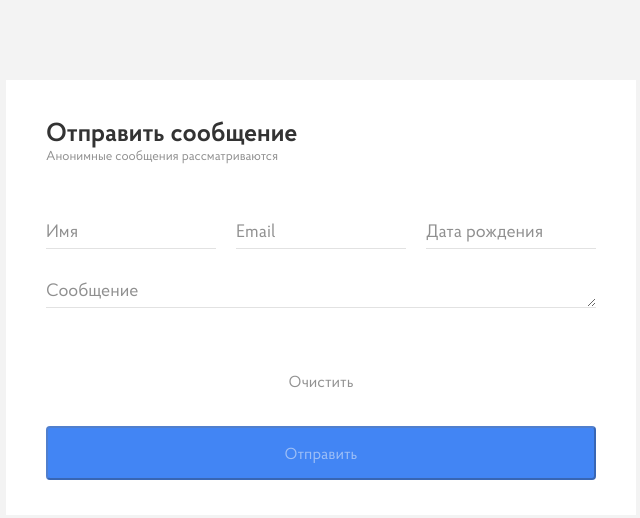
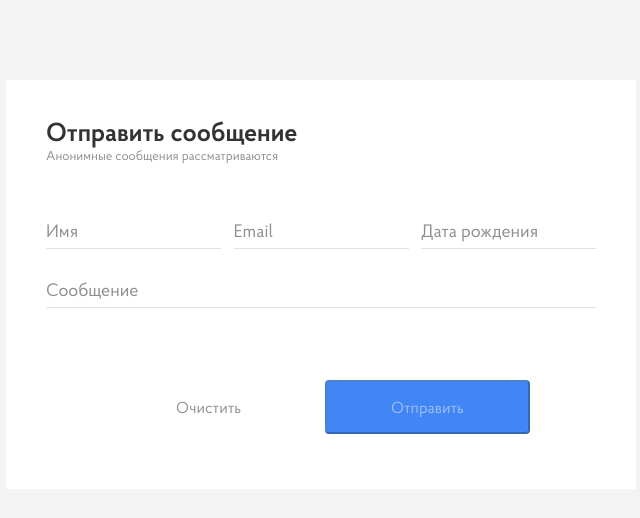
Before and after one commit to riedel28/test-task-pik, a React (Create React App) app: page / in a window 1280 px wide. Shown: the top 518 px of the page, without its empty margins (319-959 px from the left). Built offline with nearby package versions, Linux system fonts and the light colour scheme.

Commit message:
Improve styling

```diff
--- a/src/components/MessageForm.js
+++ b/src/components/MessageForm.js
@@ -1,8 +1,6 @@
 import React from 'react';
 import Textarea from 'react-textarea-autosize';
-
 import { Field, reduxForm } from 'redux-form';
-
 import Button from './Button';
 
 const isCreditAllowed = num => {
@@ -32,8 +30,6 @@ const validate = values => {
 
   const dateRegExp = '^([0]?[1-9]|[1|2][0-9]|[3][0|1])[./-]([0]?[1-9]|[1][0-2])[./-]([0-9]{4})$';
 
-  if (!values.name) errors.name = 'Введите имя';
-
   if (!values.email) {
     errors.email = 'Введите email';
   } else if (!/^[A-Z0-9._%+-]+@[A-Z0-9.-]+\.[A-Z]{2,4}$/i.test(values.email)) {
@@ -55,24 +51,6 @@ const validate = values => {
   return errors;
 };
 
-const renderTextarea = ({
-  input,
-  type,
-  label,
-  placeholder,
-  meta: {
-    touched, error, warning, dirty,
-  },
-}) => (
-  <div className="input-field">
-    {dirty && <label className="show">{label}</label>}
-    <Textarea {...input} type={type} placeholder={placeholder} />
-    {touched &&
-      ((error && <span className="error show">{error}</span>) ||
-        (warning && <span className="error show">{warning}</span>))}
-  </div>
-);
-
 const renderInput = ({
   input,
   type,
@@ -84,7 +62,11 @@ const renderInput = ({
 }) => (
   <div className="input-field">
     {dirty && <label className="show">{label}</label>}
+    {label === 'Сообщение' ? (
+      <Textarea {...input} placeholder={placeholder} type={type} />
+    ) : (
       <input {...input} type={type} placeholder={placeholder} />
+    )}
     {touched &&
       ((error && <span className="error show">{error}</span>) ||
         (warning && <span className="error show">{warning}</span>))}
@@ -120,15 +102,17 @@ const MessageForm = props => {
         label="Сообщение"
         type="text"
         name="message"
-        component={renderTextarea}
+        component={renderInput}
         placeholder="Сообщение"
       />
+      <div className="btn-container">
         <Button className="btn btn-clear" type="button" onClick={reset} disabled={pristine}>
           Очистить
         </Button>
         <Button className="btn" type="submit" disabled={pristine || submitting}>
           Отправить
         </Button>
+      </div>
     </form>
   );
 };
--- a/src/csssrc/less/index.css
+++ b/src/csssrc/less/index.css
@@ -44,7 +44,7 @@ body {
 }
 form {
   margin: 10vh 0;
-  padding: 35px 40px;
+  padding: 35px 25px 20px;
   display: flex;
   flex-direction: column;
   background-color: #ffffff;
@@ -53,24 +53,48 @@ form {
 @media (min-width: 768px) {
   form {
     width: 630px;
+    padding: 35px 40px;
     text-align: left;
   }
 }
-.inputs-container {
-  display: flex;
-  flex-direction: row;
-  justify-content: space-between;
+.form-title {
+  width: 100%;
+  padding: 0;
+  margin: 0;
+  font-size: 26px;
+  line-height: 33px;
+  color: #333333;
+}
+.form-subtitle {
+  width: 100%;
+  padding: 0;
+  margin: 0;
+  margin-bottom: 50px;
+  font-size: 13px;
+  line-height: 16px;
+  color: #8f8f8f;
+}
+@media (min-width: 768px) {
+  .inputs-container {
+    display: flex;
+    flex-direction: row;
+    justify-content: space-between;
+  }
 }
 .input-field {
   position: relative;
+  display: flex;
+  flex-direction: column;
   margin: 0 0 24px 0;
   text-align: left;
 }
 @media (min-width: 768px) {
+  .input-field input {
+    width: 175px;
+  }
 }
 label {
   position: absolute;
-  opacity: 0;
   top: -18px;
   left: 0;
   font-size: 12px;
@@ -89,11 +113,6 @@ input {
   border-bottom: 1px solid #e2e2e2;
   outline: none;
 }
-@media (min-width: 768px) {
-  input {
-    width: 170px;
-  }
-}
 input:focus {
   border-bottom: 1px solid #4285f4;
 }
@@ -101,18 +120,22 @@ input:invalid {
   border-bottom: 1px solid #ff4242;
 }
 textarea {
+  width: 100%;
   padding: 6px 0;
   font-family: 'Proba Pro', sans-serif;
   font-size: 18px;
   line-height: 22px;
-  border: 0;
+  border: none;
+  overflow: auto;
+  outline: none;
   border-bottom: 1px solid #e2e2e2;
-  outline: none;
+  resize: none;
 }
-@media (min-width: 768px) {
-  textarea {
-    width: 100%;
-  }
+textarea:focus {
+  border-bottom: 1px solid #4285f4;
+}
+textarea:invalid {
+  border-bottom: 1px solid #ff4242;
 }
 ::-webkit-input-placeholder {
   font-size: 18px;
@@ -138,32 +161,34 @@ textarea {
   color: #8f8f8f;
 }
 .error {
+  margin-top: 5px;
+  width: 100%;
   font-size: 10px;
   line-height: 12px;
   color: #ff4242;
+  opacity: 1;
+}
+@media (min-width: 768px) {
+  .error {
+    width: 175px;
+  }
 }
 .show {
   opacity: 1;
 }
-.form-title {
-  width: 100%;
-  padding: 0;
-  margin: 0;
-  font-size: 26px;
-  line-height: 33px;
-  color: #333333;
+.btn-container {
+  display: flex;
+  flex-direction: column;
+  margin: 20px 0 0;
 }
-.form-subtitle {
-  width: 100%;
-  padding: 0;
-  margin: 0;
-  margin-bottom: 50px;
-  font-size: 13px;
-  line-height: 16px;
-  color: #8f8f8f;
+@media (min-width: 768px) {
+  .btn-container {
+    flex-direction: row;
+    justify-content: center;
+    margin: 48px 0 20px;
+  }
 }
 .btn {
-  margin: 20px 0 0;
   padding: 14px 64px;
   font-family: 'Proba Pro', sans-serif;
   font-size: 16px;
@@ -174,8 +199,6 @@ textarea {
   border-radius: 4px;
   cursor: pointer;
 }
-@media (min-width: 768px) {
-}
 .btn:disabled {
   color: rgba(250, 250, 250, 0.5);
 }
@@ -183,9 +206,17 @@ textarea {
   background-color: #3874d7;
 }
 .btn-clear {
+  margin-bottom: 10px;
   background-color: #ffffff;
   border: 0;
   color: rgba(38, 38, 38, 0.5);
+}
+@media (min-width: 768px) {
+  .btn-clear {
+    margin-bottom: 0;
+    margin-right: 20px;
+    background-color: #e0e0e0;
+  }
 }
 .btn-clear:disabled {
   background-color: #ffffff;
--- a/src/less/components/form.less
+++ b/src/less/components/form.less
@@ -1,44 +1,61 @@
 form {
   margin: 10vh 0;
-  padding: 35px 40px;
-  // width: 335px;
-  // width: 50%;
+  padding: 35px 25px 20px;
   display: flex;
   flex-direction: column;
-
   background-color: #ffffff;
   text-align: center;
 
   @media (min-width: 768px) {
     width: 630px;
+    padding: 35px 40px;
     text-align: left;
-    // justify-content: space-between;
-    // flex-direction: row;
-    // flex-wrap: wrap;
   }
 }
 
+.form-title {
+  width: 100%;
+  padding: 0;
+  margin: 0;
+  font-size: 26px;
+  line-height: 33px;
+  color: #333333;
+}
+
+.form-subtitle {
+  width: 100%;
+  padding: 0;
+  margin: 0;
+  margin-bottom: 50px;
+  font-size: 13px;
+  line-height: 16px;
+  color: #8f8f8f;
+}
+
 .inputs-container {
-  display: flex;
-  flex-direction: row;
-  justify-content: space-between;
+  @media (min-width: 768px) {
+    display: flex;
+    flex-direction: row;
+    justify-content: space-between;
+  }
 }
 
 .input-field {
-  // width: 100%;
   position: relative;
+  display: flex;
+  flex-direction: column;
   margin: 0 0 24px 0;
   text-align: left;
+}
 
+.input-field input {
   @media (min-width: 768px) {
-    // width: 100%;
-    // display: inline-block;
+    width: 175px;
   }
 }
 
 label {
   position: absolute;
-  opacity: 0;
   top: -18px;
   left: 0;
   font-size: 12px;
@@ -57,10 +74,6 @@ input {
   border: 0;
   border-bottom: 1px solid #e2e2e2;
   outline: none;
-
-  @media (min-width: 768px) {
-    width: 170px;
-  }
 }
 
 input:focus {
@@ -72,18 +85,24 @@ input:invalid {
 }
 
 textarea {
+  width: 100%;
   padding: 6px 0;
   font-family: 'Proba Pro', sans-serif;
   font-size: 18px;
   line-height: 22px;
-  border: 0;
+  border: none;
+  overflow: auto;
+  outline: none;
   border-bottom: 1px solid #e2e2e2;
-  outline: none;
+  resize: none;
+}
 
-  @media (min-width: 768px) {
-    width: 100%;
-    // display: inline-block;
-  }
+textarea:focus {
+  border-bottom: 1px solid #4285f4;
+}
+
+textarea:invalid {
+  border-bottom: 1px solid #ff4242;
 }
 
 ::-webkit-input-placeholder {
@@ -114,37 +133,35 @@ textarea {
 }
 
 .error {
+  margin-top: 5px;
+  width: 100%;
   font-size: 10px;
   line-height: 12px;
   color: #ff4242;
-  // opacity: 0;
+  opacity: 1;
+
+  @media (min-width: 768px) {
+    width: 175px;
+  }
 }
 
 .show {
   opacity: 1;
 }
 
-.form-title {
-  width: 100%;
-  padding: 0;
-  margin: 0;
-  font-size: 26px;
-  line-height: 33px;
-  color: #333333;
-}
+.btn-container {
+  display: flex;
+  flex-direction: column;
+  margin: 20px 0 0;
 
-.form-subtitle {
-  width: 100%;
-  padding: 0;
-  margin: 0;
-  margin-bottom: 50px;
-  font-size: 13px;
-  line-height: 16px;
-  color: #8f8f8f;
+  @media (min-width: 768px) {
+    flex-direction: row;
+    justify-content: center;
+    margin: 48px 0 20px;
+  }
 }
 
 .btn {
-  margin: 20px 0 0;
   padding: 14px 64px;
   font-family: 'Proba Pro', sans-serif;
   font-size: 16px;
@@ -154,14 +171,6 @@ textarea {
   background-color: #4285f4;
   border-radius: 4px;
   cursor: pointer;
-
-  @media (min-width: 768px) {
-    // width: 28%;
-
-    // display: inline-flex;
-    // margin-left: auto;
-    // margin-right: auto;
-  }
 }
 
 .btn:disabled {
@@ -173,9 +182,16 @@ textarea {
 }
 
 .btn-clear {
+  margin-bottom: 10px;
   background-color: #ffffff;
   border: 0;
   color: rgba(38, 38, 38, 0.5);
+
+  @media (min-width: 768px) {
+    margin-bottom: 0;
+    margin-right: 20px;
+    background-color: #e0e0e0;
+  }
 }
 
 .btn-clear:disabled {
```
Also changed, not shown: 1 other file (tests, documents, lock files or other folders). Lines whose indentation alone changed are shown as unchanged.
